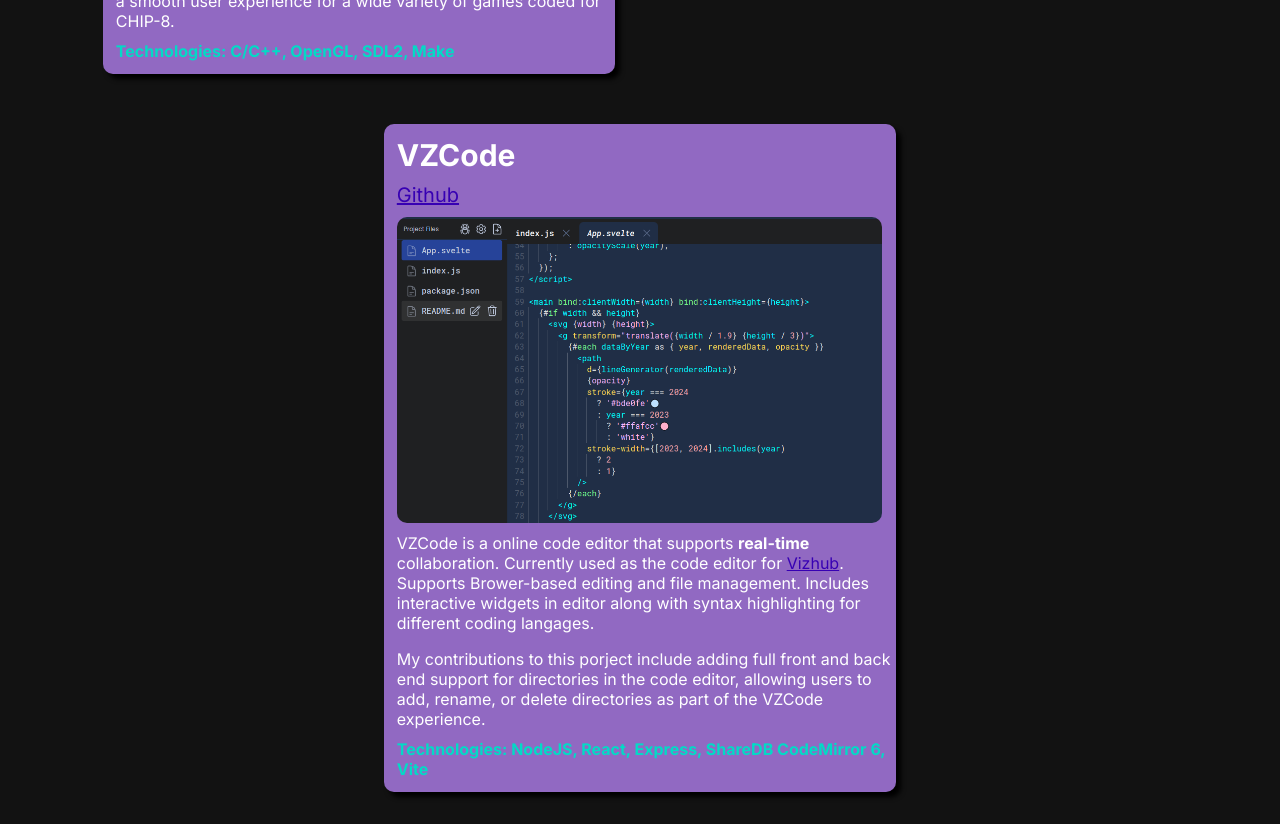
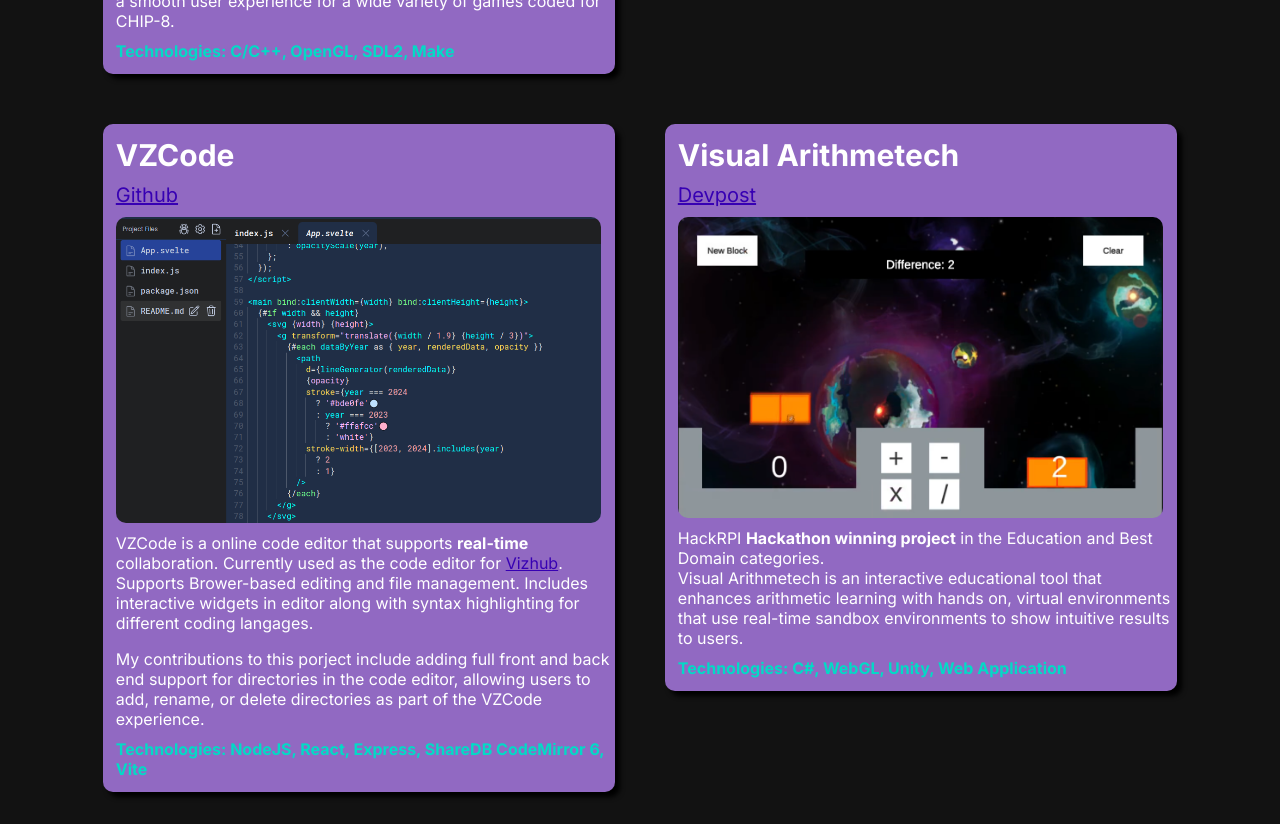
Before and after one commit to enuessle/portfolio-site, a Next.js app: page / in a window 1280 px wide. Shown: the part 700-1524 px from the top of the page. Built offline with nearby package versions, Linux system fonts and the light colour scheme.

Commit message:
Visual Arithmetech

```diff
--- a/src/components/projects/projects/projectIndex.tsx
+++ b/src/components/projects/projects/projectIndex.tsx
@@ -1,3 +1,4 @@
 export { default as Chip8 } from "./chip8.json";
 export { default as OsuExchange } from "./osu-exchange.json";
 export { default as VZCode } from "./vzcode.json";
+export { default as VisualArithmetech } from "./visual-arithmetech.json";
--- /dev/null
+++ b/src/components/projects/projects/visual-arithmetech.json
@@ -0,0 +1,7 @@
+{
+  "title": "Visual Arithmetech",
+  "subtitle": "[Devpost](https://devpost.com/software/visual-arithmetech)",
+  "image": "images/visualArithmetech.png",
+  "description": "HackRPI **Hackathon winning project** in the Education and Best Domain categories.\n \n Visual Arithmetech is an interactive educational tool that enhances arithmetic learning with hands on, virtual environments that use real-time sandbox environments to show intuitive results to users.",
+  "technologies": "C#, WebGL, Unity, Web Application"
+}
```
Also changed, not shown: public/images/visualArithmetech.png (added).
